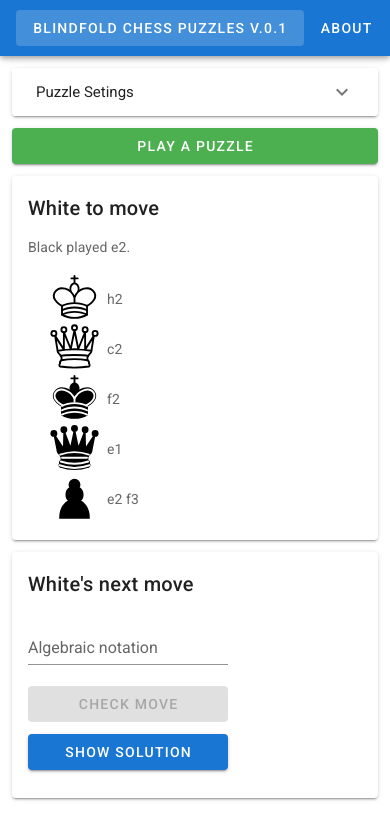
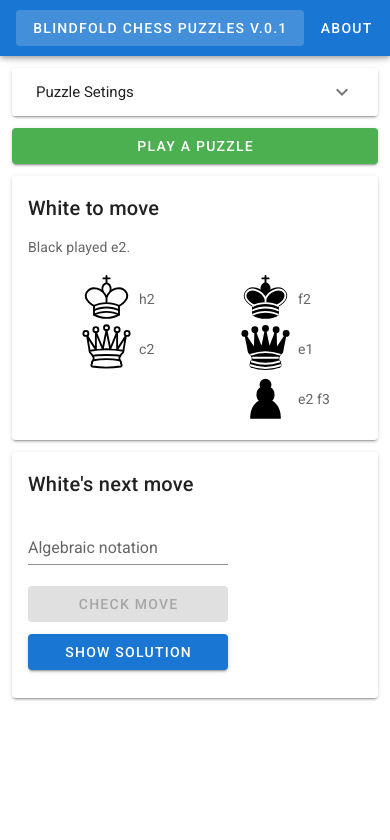
Before and after one commit to jk31/blindfold_chess_puzzles, a Vue app: page / in a window 390 px wide. Both pictures are taken after a click on the button "PLAY A PUZZLE". Shown: the top 840 px of the page. Built offline with nearby package versions, Linux system fonts and the light colour scheme.

Commit message:
breakpoint for puzzle

```diff
--- a/src/components/Puzzle.vue
+++ b/src/components/Puzzle.vue
@@ -7,7 +7,7 @@
         {{ castling }}
         {{ enPassant }}
       </v-card-subtitle>
-      <v-card-text class="d-sm-flex justify-space-around">
+      <v-card-text class="d-flex justify-space-around">
         <ul>
           <li v-for="(squares, piece) in activePuzzle.positions" :key="piece">
             <KingWhite v-if="piece === 'K'" class="piece" />
```
